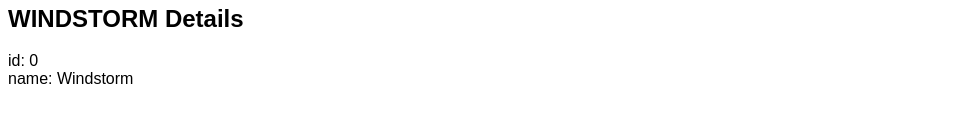
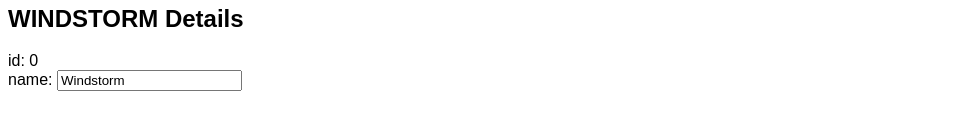
Before and after one commit to IvaTsu/tour-of-heroes, an Angular app: page / in a window 1280 px wide. Shown: the part 418-548 px from the top of the page, without its empty margins (0-956 px from the left). Built offline with nearby package versions, Linux system fonts and the light colour scheme.

Commit message:
Add Two-way binding for input field

```diff
--- a/src/app/heroes/heroes.component.html
+++ b/src/app/heroes/heroes.component.html
@@ -3,4 +3,8 @@
 </h2>
 
 <div><span>id: </span>{{hero.id}}</div>
-<div><span>name: </span>{{hero.name}}</div>
+<div>
+  <label>name:
+    <input [(ngModel)]="hero.name" placeholder="name">
+  </label>
+</div>
```
Also changed, not shown: src/app/app.module.ts (+9 -14 lines).
